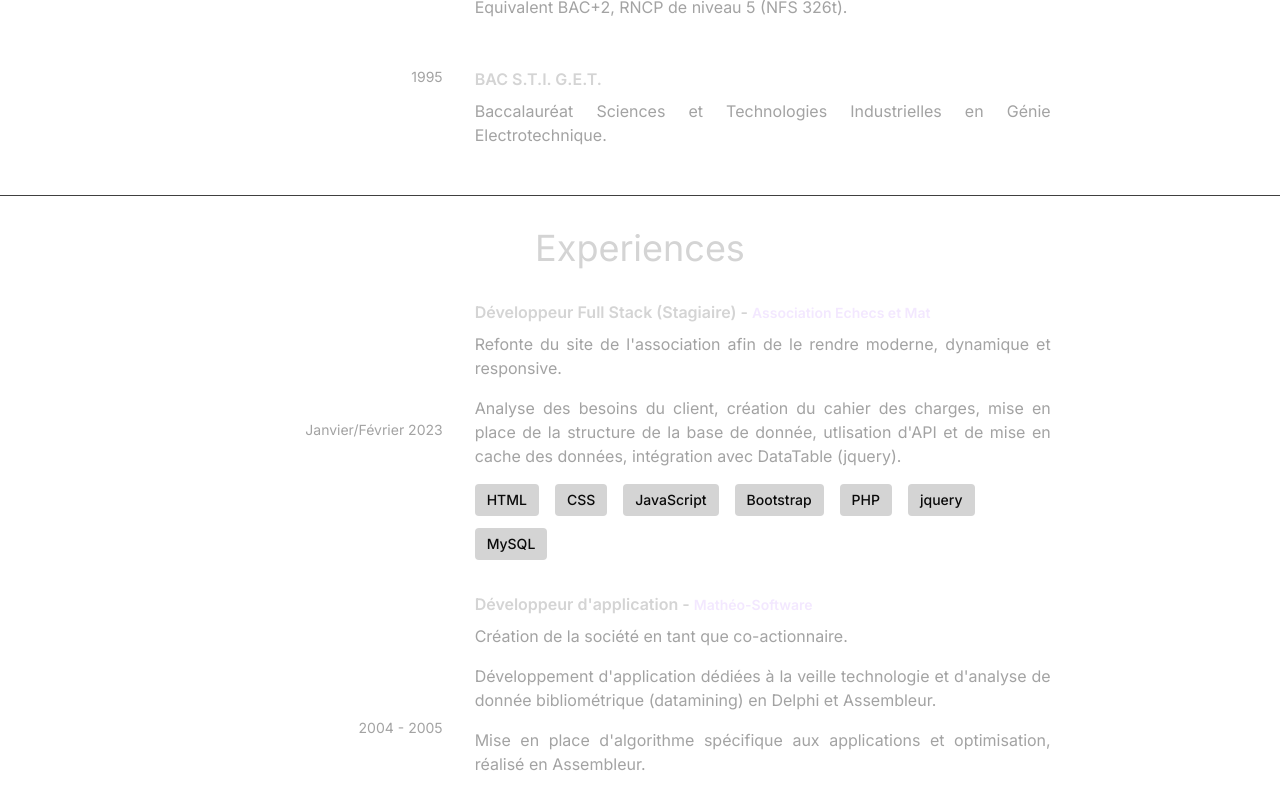
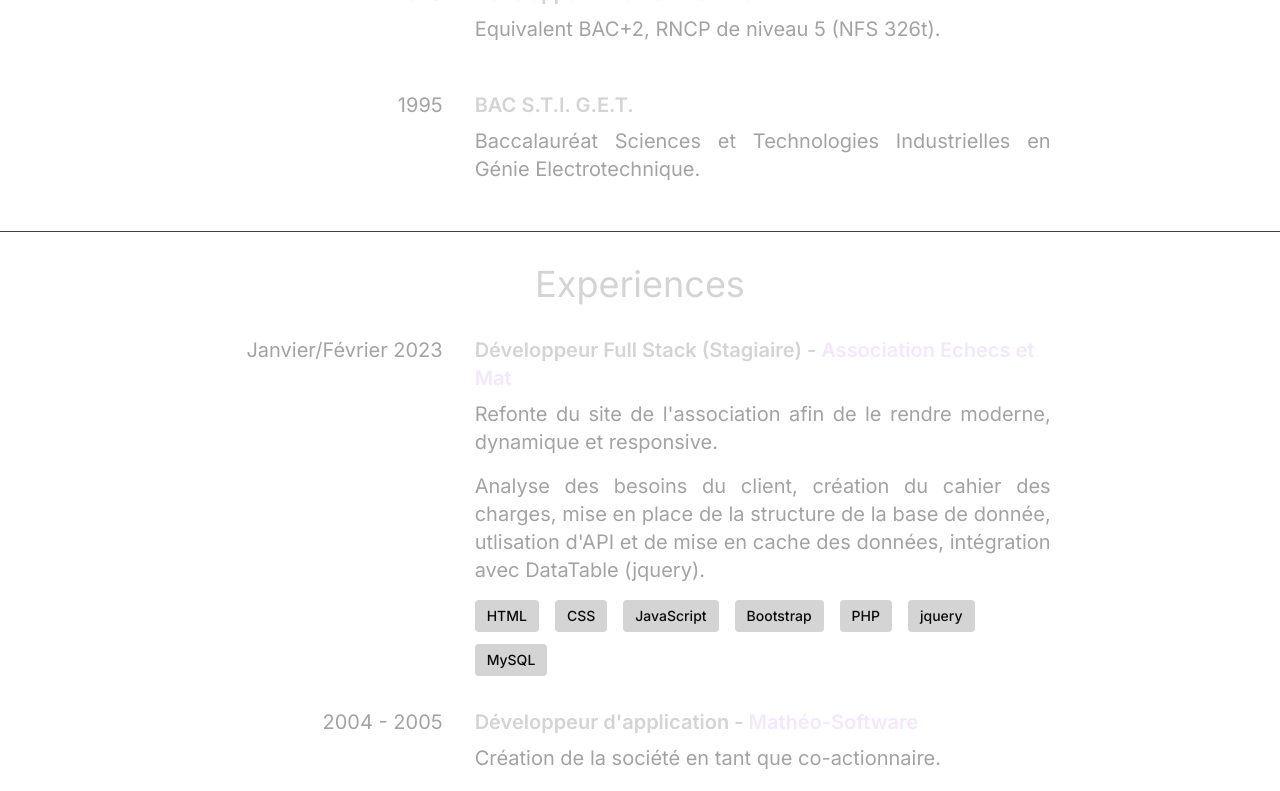
Before and after one commit to code9g/portfolio, a React (Vite) app: page / in a window 1280 px wide. Shown: the part 2588-3379 px from the top of the page. Built offline with nearby package versions, Linux system fonts and the light colour scheme.

Commit message:
taille de police relatif au parent

```diff
--- a/src/components/Education.jsx
+++ b/src/components/Education.jsx
@@ -5,9 +5,7 @@ const Education = ({ year, company = null, role, description }) => {
   return (
     <article className="flex flex-wrap gap-8 lg:justify-center">
       <div className="w-full lg:w-1/6">
-        <p className="text-center text-sm text-neutral-400 lg:text-right">
-          {year}
-        </p>
+        <p className="text-center text-neutral-400 lg:text-right">{year}</p>
       </div>
       <div className="w-full max-w-xl lg:w-5/6">
         <h3 className="mb-2 font-semibold">
--- a/src/components/Experience.jsx
+++ b/src/components/Experience.jsx
@@ -4,15 +4,13 @@ import Tags from "./Tags";
 
 const Experience = ({ year, company, role, description, skills }) => {
   return (
-    <article className="flex flex-col flex-wrap items-center gap-8 lg:flex-row lg:justify-center">
+    <article className="flex flex-col flex-wrap items-center gap-8 lg:flex-row lg:items-start lg:justify-center">
       <div className="w-full lg:w-1/6">
-        <p className="text-center text-sm text-neutral-400 lg:text-right">
-          {year}
-        </p>
+        <p className="text-center text-neutral-400 lg:text-right">{year}</p>
       </div>
       <div className="w-full max-w-xl lg:w-5/6">
         <h3 className="mb-2 font-semibold">
-          {role} - <span className="text-sm text-purple-100">{company}</span>
+          {role} - <span className="text-purple-100">{company}</span>
         </h3>
         <Description content={description} />
         <Tags items={skills} />
--- a/src/layouts/Layout.jsx
+++ b/src/layouts/Layout.jsx
@@ -4,7 +4,7 @@ import Header from "./Header";
 
 const Layout = () => {
   return (
-    <div className="text-neutral-300 antialiased selection:bg-neutral-400 selection:text-neutral-950">
+    <div className="text-xl text-neutral-300 antialiased selection:bg-neutral-400 selection:text-neutral-950">
       <div className="fixed top-0 -z-10 h-screen w-screen bg-neutral-950 bg-[radial-gradient(ellipse_80%_80%_at_50%_-20%,rgba(120,119,198,0.3),rgba(255,255,255,0))]"></div>
       <Header />
       <main className="container mx-auto">
```
